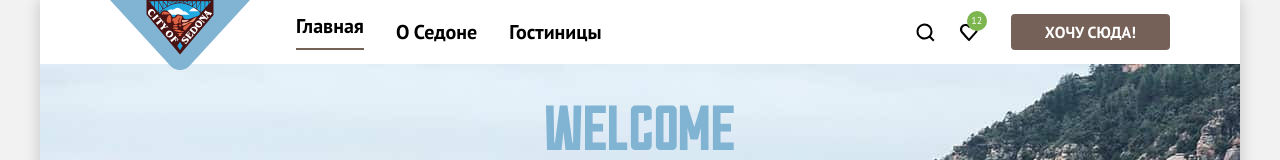
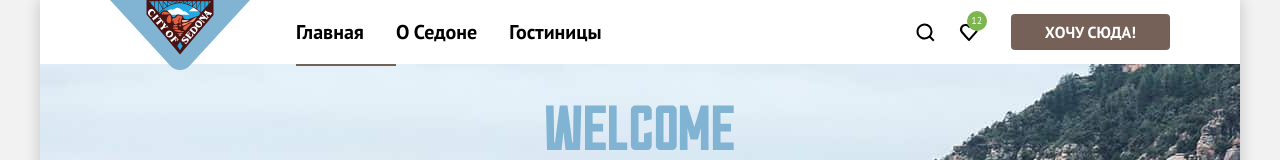
Before and after one commit to htmlacademy-htmlcss/2388545-sedona-37, a plain HTML site: page index.html in a window 1280 px wide. Shown: the top 160 px of the page. Drawn offline with Linux system fonts and the light colour scheme.

Commit message:
Добавляет состояния ссылок в навигации

```diff
--- a/index.html
+++ b/index.html
@@ -13,7 +13,7 @@
             <img class="page-header-logo" src="images/navigation/logo.svg" width="140" height="70" alt="Логотип Седоны.">
           </a>
           <ul class="navigation-list">
-            <li class="navigation-item">
+            <li class="navigation-item-current">
               <a class="navigation-link navigation-link-current" href="#">Главная</a>
             </li>
             <li class="navigation-item">
--- a/styles/styles.css
+++ b/styles/styles.css
@@ -172,6 +172,7 @@ body {
   padding: 0;
   width: 470px;
   list-style-type: none;
+  z-index: 1;
 }
 
 .navigation-link {
@@ -184,18 +185,28 @@ body {
   text-decoration: none;
 }
 
+/* .navigation-link-current {
+  text-decoration: underline;
+  text-decoration-color: #756257;
+  text-decoration-thickness: 2px;
+  text-underline-offset: 19px;
+  text-underline-position: under; */
+
+
+
 .navigation-list .navigation-link {
   padding: 20px 16px;
 }
 
-/* .navigation-link-current {
+.navigation-item-current {
   position: relative;
-} */
+}
 
-.navigation-link-current::after {
+.navigation-item-current::after {
   content: "";
-  display: block;
-  margin-top: 10px;
+  position: absolute;
+  right: 16px;
+  left: 16px;
   width: 100%;
   height: 2px;
   background-color: #756257;
```
